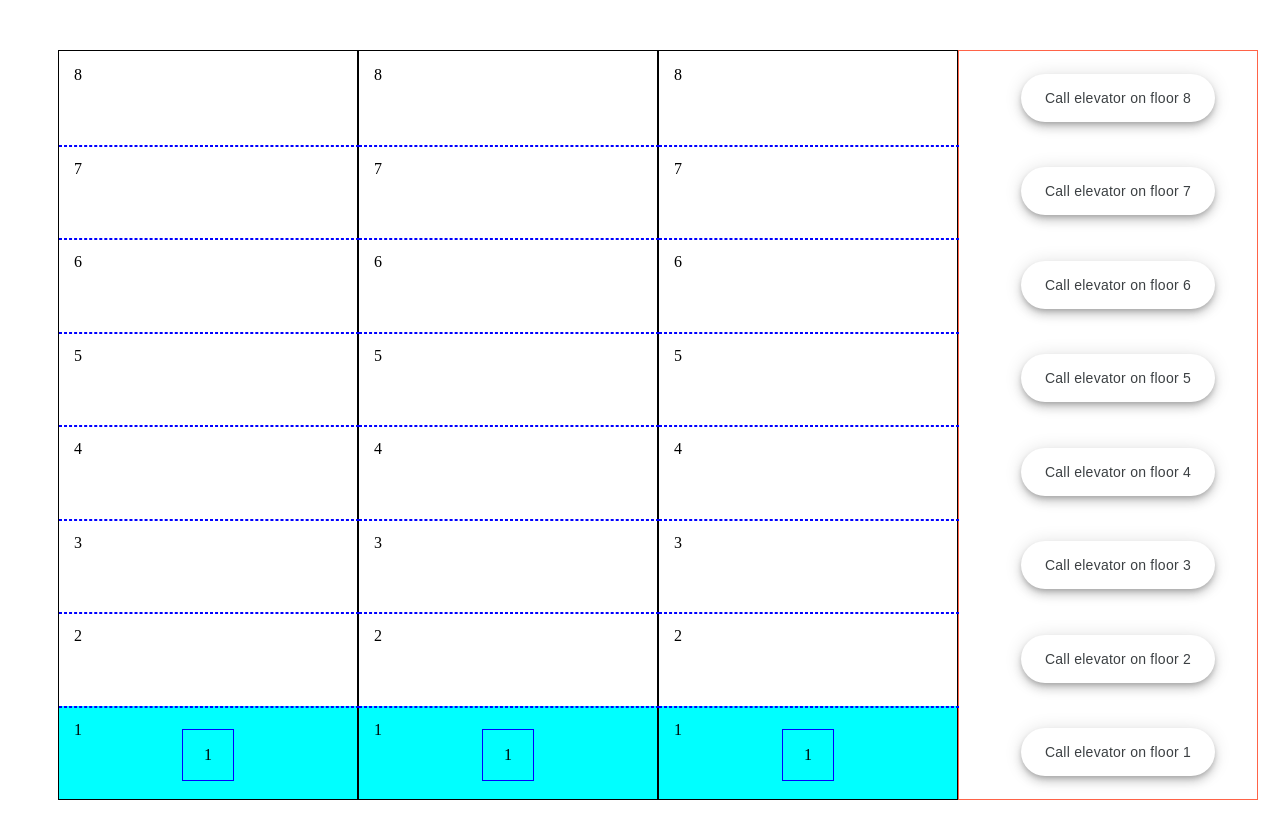
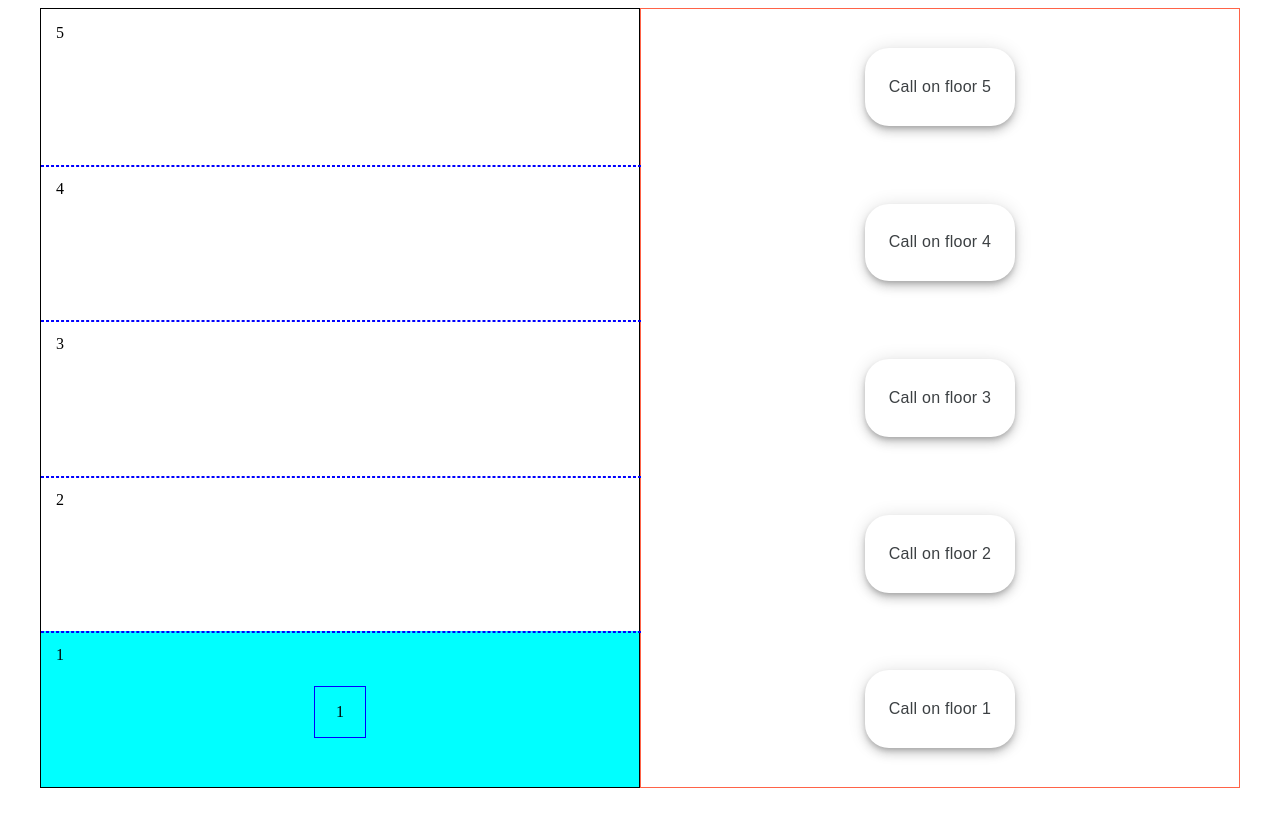
Before and after one commit to ILScc/Elevator_Emulator, a Vue app: page / in a window 1280 px wide. Shown: the top 838 px of the page. After the commit the page ends 800 px from the top, so only its background shows below. Built offline with nearby package versions, Linux system fonts and the light colour scheme.

Commit message:
Style: improve responsibility

```diff
--- a/src/App.vue
+++ b/src/App.vue
@@ -29,8 +29,8 @@ export default {
     data() {
         return {
             shaftsToRender: [],
-            totalShafts: 3,
-            floors: 8,
+            totalShafts: 1,
+            floors: 5,
             callsQueue: [],
             callStatus: { calledFloor: null, accepted: true, reason: "" },
         };
@@ -124,19 +124,17 @@ export default {
                     minDiffShafts.push(shaftId);
                 }
             });
-            console.log("ALl", minDiffShafts);
 
             return Math.min(...minDiffShafts);
         },
     },
     watch: {
         callsQueue: {
-            handler(newVal, prevVal) {
+            handler() {
                 localStorage.setItem(
                     "callsQueue",
                     JSON.stringify(this.callsQueue)
                 );
-                console.log("new", newVal, "prev", prevVal);
             },
             deep: true,
         },
@@ -146,10 +144,12 @@ export default {
 
 <style scoped>
 .container {
-    margin: 50px;
+    margin: 0 auto;
     display: grid;
-    width: 1200px;
-    height: 750px;
+    max-width: 1200px;
+    max-height: 780px;
+    width: 100vw;
+    height: 100vh;
     grid-template-columns: repeat(auto-fit, minmax(100px, 1fr));
     grid-template-rows: 1fr;
     box-sizing: border-box;
--- a/src/components/ElevatorControls.vue
+++ b/src/components/ElevatorControls.vue
@@ -15,7 +15,7 @@
                 }"
                 :data-reason="`${callStatus.reason}`"
             >
-                Call elevator on floor {{ floor }}
+                Call on floor {{ floor }}
             </button>
         </div>
     </div>
@@ -54,8 +54,8 @@ export default {
         rgba(0, 0, 0, 0.14) 0 6px 10px 0, rgba(0, 0, 0, 0.12) 0 1px 18px 0;
     color: #3c4043;
     cursor: pointer;
-    font-size: 14px;
-    height: 48px;
+    font-size: 16px;
+    height: 50%;
     justify-content: center;
     letter-spacing: 0.25px;
     max-width: 100%;
@@ -86,7 +86,6 @@ export default {
     top: -50%;
 }
 .elevator-controls__container {
-    margin-left: 10px;
     display: flex;
     justify-content: center;
     align-items: center;
```
